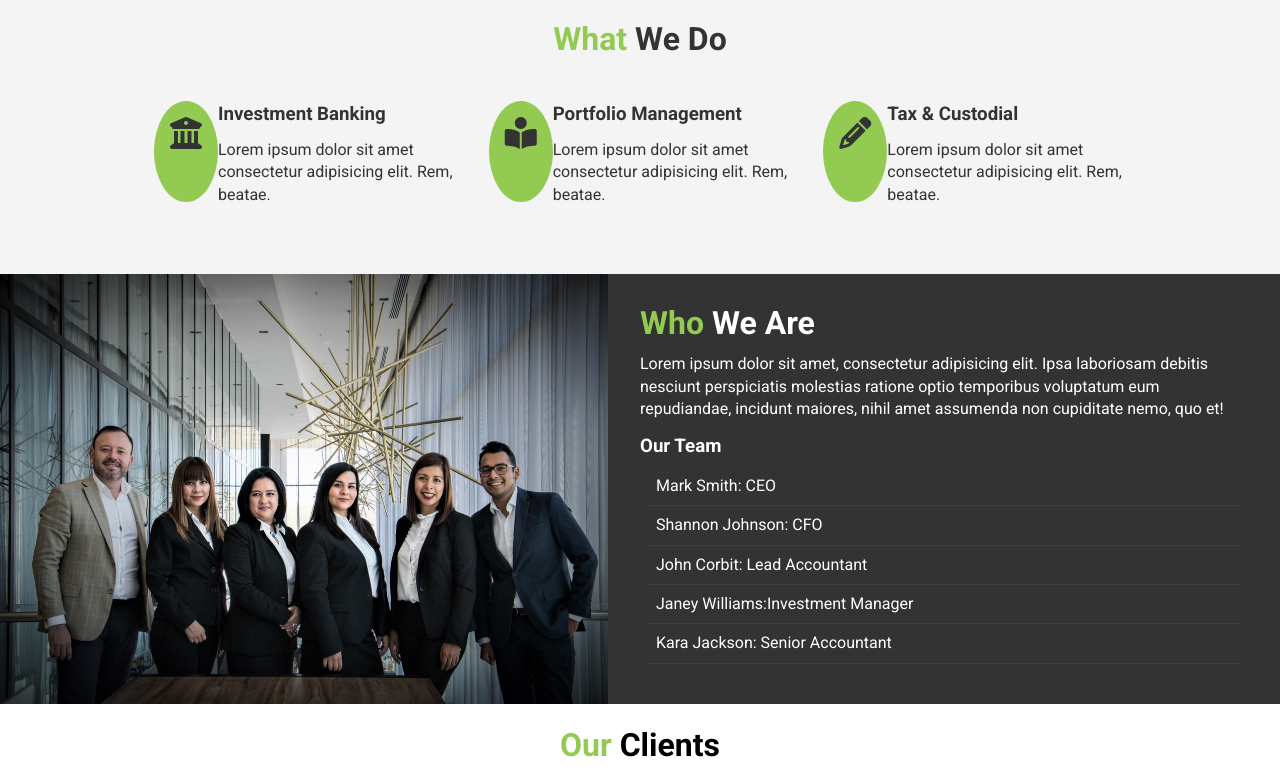
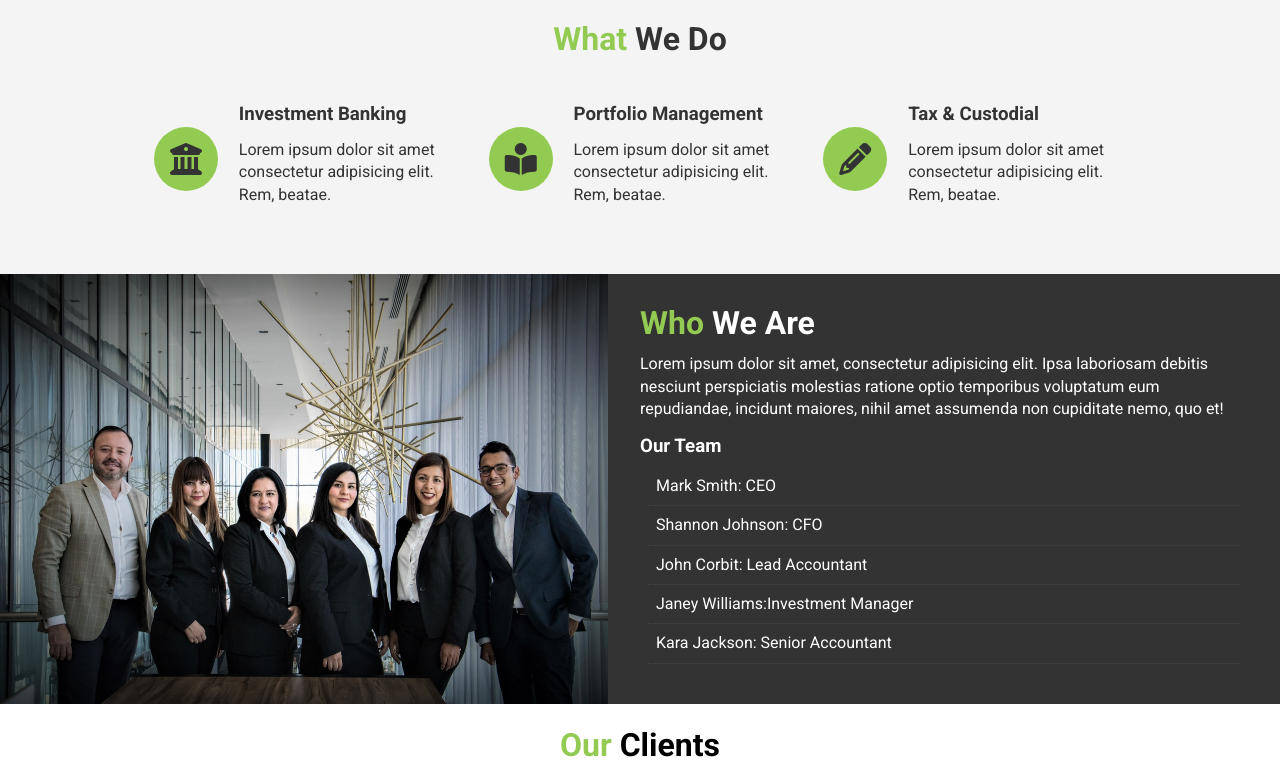
Before and after one commit to YusufHabeebah0409/EdgeLedger-website, a plain HTML site: page index.html in a window 1280 px wide. Shown: the part 868-1640 px from the top of the page. Drawn offline with nearby package versions, Linux system fonts and the light colour scheme; some packages are replaced by stand-ins of ours.

Commit message:
second styling commit in widescreen

```diff
--- a/widescreen.css
+++ b/widescreen.css
@@ -3,3 +3,13 @@
 display: flex;
 text-align: left;
 }
+
+/* Position icon  */
+#what .items .item i {
+    margin-bottom: 0;
+    margin-right: 1.3rem;
+    align-self: center;
+}
+#contact #map {
+    flex: 2;
+}
```
